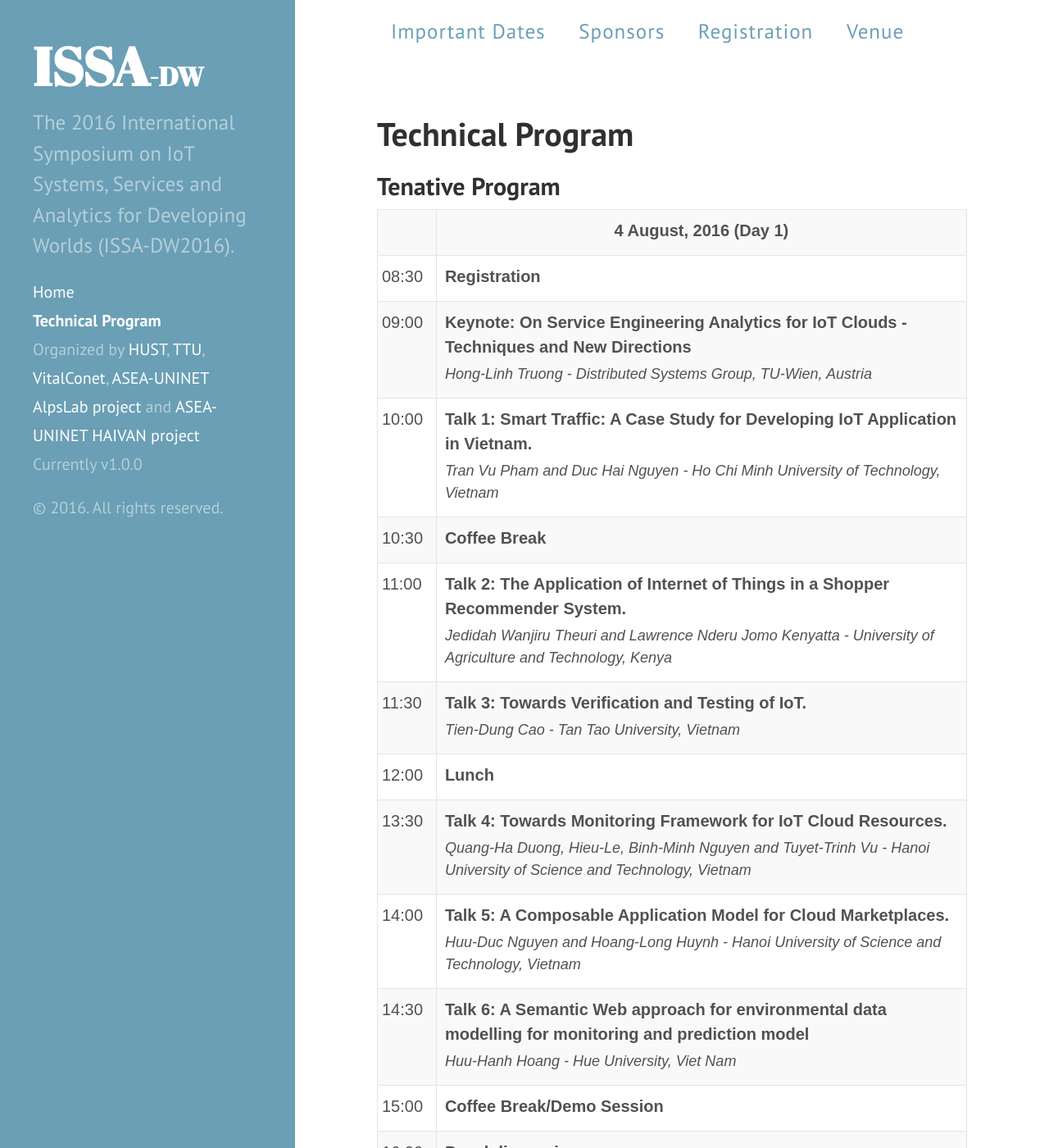
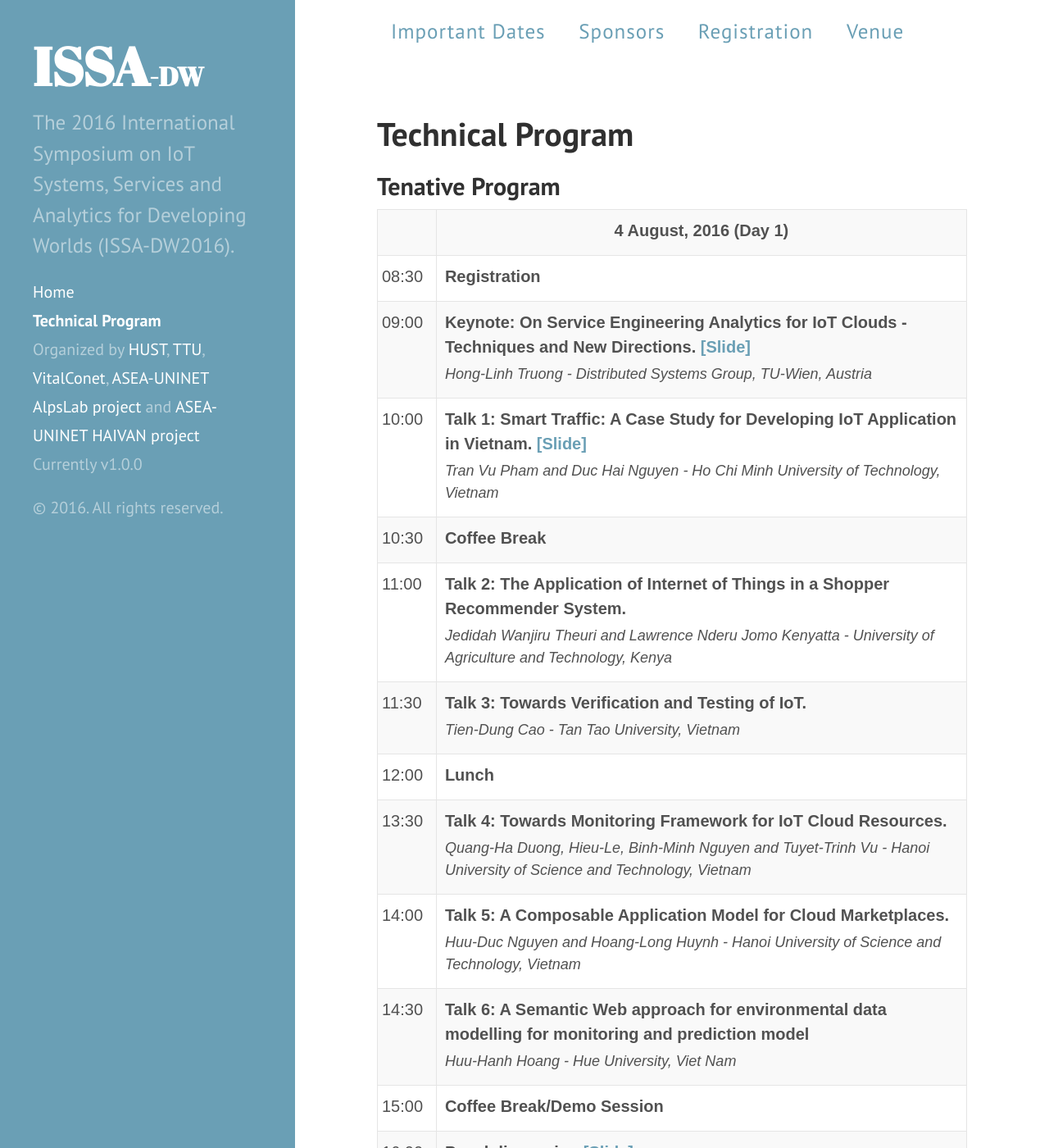
Before and after one commit to issadw/issadw.github.io, a Jekyll site: the page built from technical_program.md, in a window 1280 px wide and 1400 px high. Shown: the whole window at 82% size. Built offline with Jekyll 4.4.1, drawn with Linux system fonts in a browser that asks for light colours.

Commit message:
Upload Slide

```diff
--- a/technical_program.md
+++ b/technical_program.md
@@ -21,14 +21,14 @@ title: Technical Program
   <tr>
     <td class="num"><time>09:00</time></td>
     <td>
-      <div class="topic">Keynote: On Service Engineering Analytics for IoT Clouds - Techniques and New Directions</div>
+      <div class="topic">Keynote: On Service Engineering Analytics for IoT Clouds - Techniques and New Directions.<a href="https://github.com/issadw/issadw.github.io/blob/master/_refs/truong-keynote-issa2016.pdf">  [Slide]</a></div>
       <div class="author">Hong­-Linh Truong - Distributed Systems Group, TU-Wien, Austria</div>
     </td>
   </tr>
   <tr>
     <td class="num"><time>10:00</time></td>
     <td>
-      <div class="topic">Talk 1: Smart Traffic: A Case Study for Developing IoT Application in Vietnam.</div>
+      <div class="topic">Talk 1: Smart Traffic: A Case Study for Developing IoT Application in Vietnam.<a href="https://github.com/issadw/issadw.github.io/blob/master/_refs/st-e.pdf">  [Slide]</a></div>
       <div class="author">Tran Vu Pham and Duc Hai Nguyen ­- Ho Chi Minh University of Technology, Vietnam</div>
     </td>
   </tr>
@@ -89,7 +89,7 @@ title: Technical Program
     <td class="num"><time>16:00</time></td>
     <td>
       <div class="topic">
-        Panel discussion
+        Panel discussion <a href="https://github.com/issadw/issadw.github.io/blob/master/_refs/truong-issa2016-panel.pdf"> [Slide]</a>
         <ul style="list-style-type:disc">
           <li>IoT Services for Critical Problems in Vietnam</li>
           <li>Sharing Resources for Edge Computing in Vietnam</li>
```
Also changed, not shown: 3 other files.
